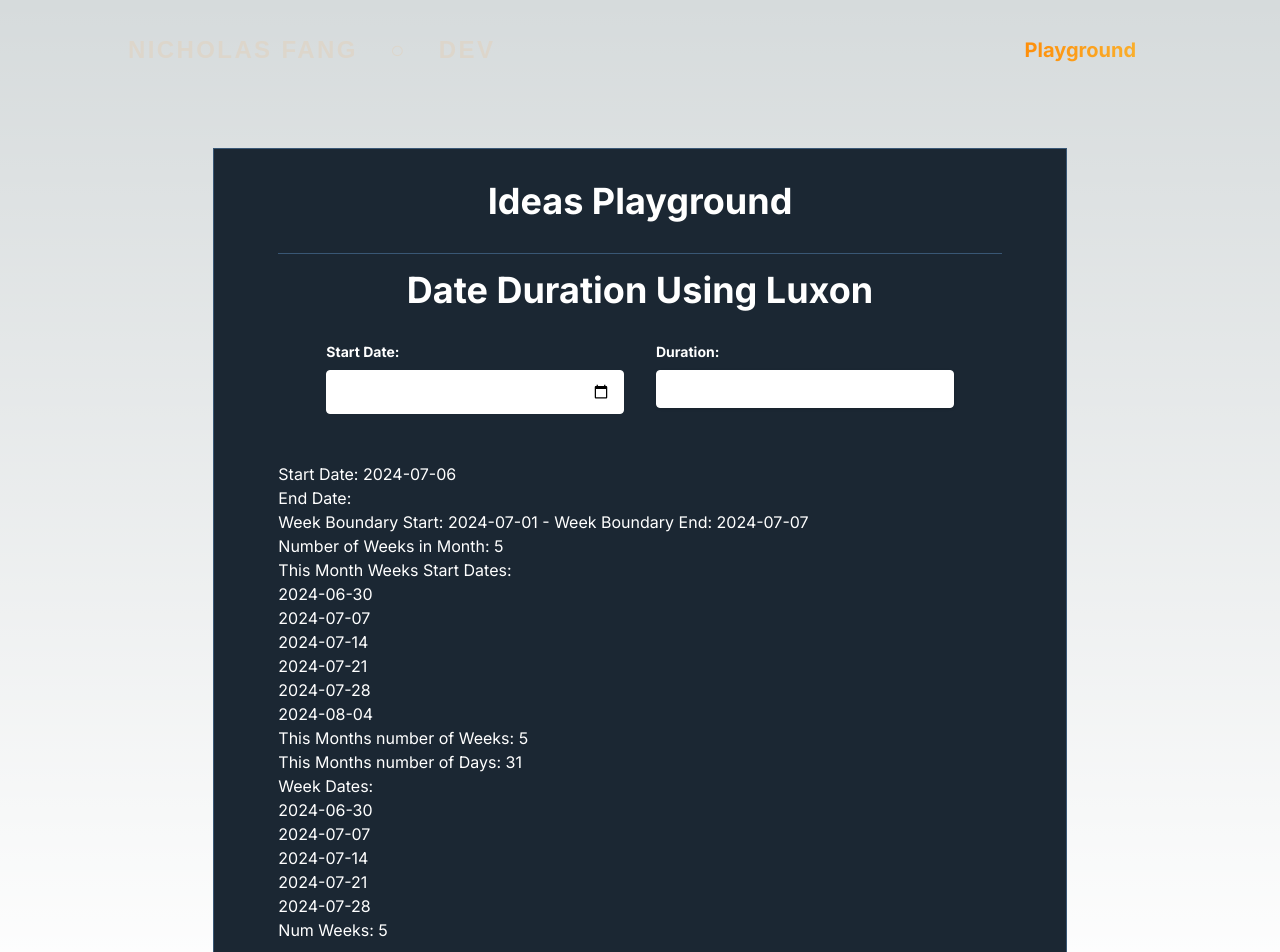
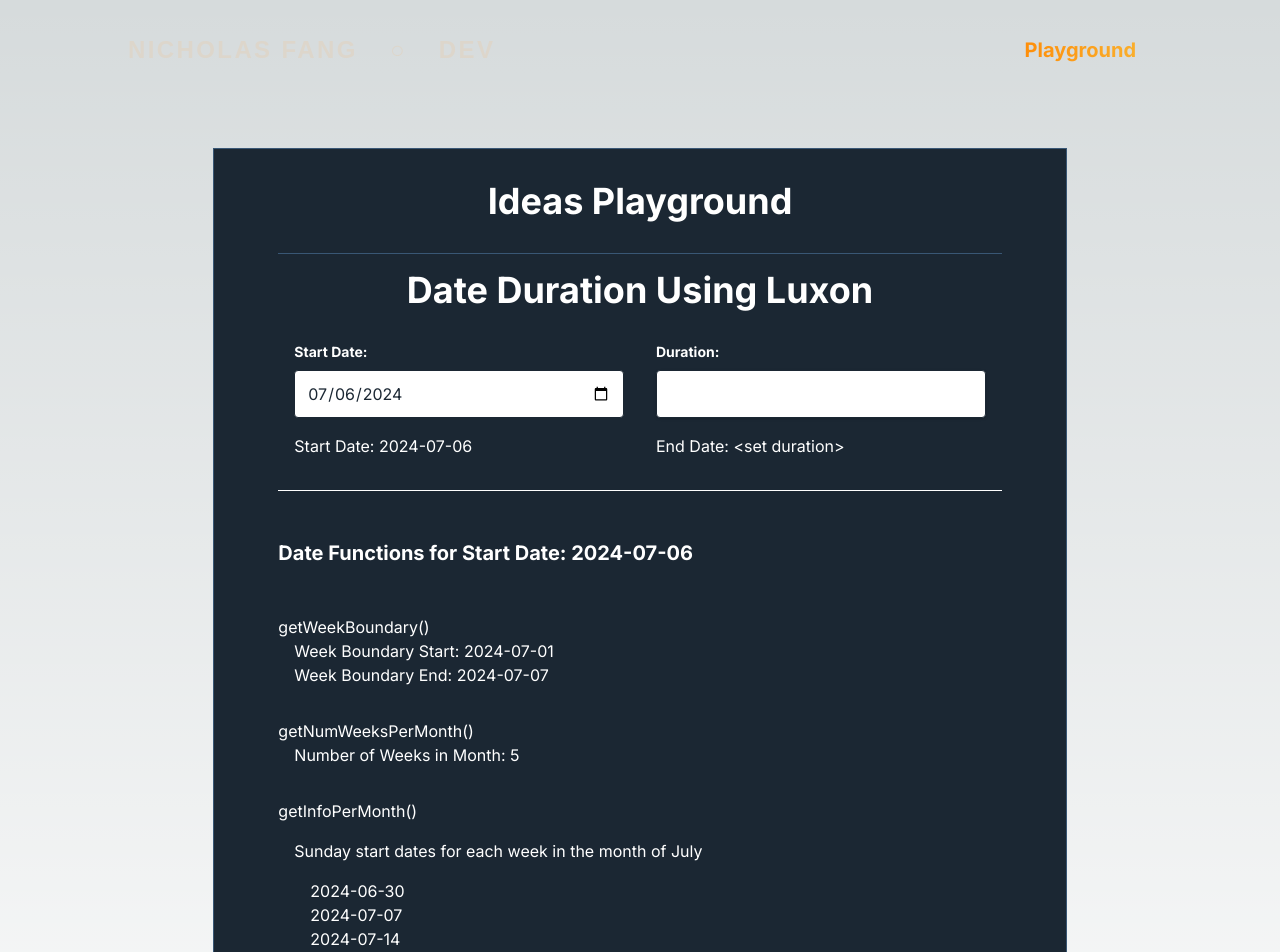
Before and after one commit to nickfang/nickfang.github.io, a Next.js app: page /ideas/date-range in a window 1280 px wide. Shown: the top 952 px of the page. Built offline with nearby package versions, Linux system fonts and the light colour scheme.

Commit message:
Fixing date utility functions and styling.

```diff
--- a/src/app/globals.css
+++ b/src/app/globals.css
@@ -38,6 +38,12 @@ h1 {
 h2 {
   @apply text-3xl font-bold text-center my-4;
 }
+h3 {
+  @apply text-2xl font-bold text-center my-4;
+}
+h4 {
+  @apply text-xl font-bold text-center my-4;
+}
 
 p {
   @apply my-4;
--- a/src/app/ideas/date-range/page.tsx
+++ b/src/app/ideas/date-range/page.tsx
@@ -7,8 +7,9 @@ import {
   getNumWeeksPerMonth,
   getInfoPerMonth,
   getWeekBoundary,
-  getWeekDates,
+  getWeekDatesByMonthYear,
   getDateString,
+  WEEKDAYS,
 } from '@/utils/date';
 import TextField from '@/components/inputs/TextField';
 import DateInput from '@/components/inputs/DateInput';
@@ -20,9 +21,7 @@ const DateRange = () => {
   const [invalidDuration, setInvalidDuration] = useState(false);
 
   const calculateEndDate = () => {
-    const Units = ['years', 'months', 'days', 'hours'];
-
-    const durationRegex = /^(\d+)\s*(week|day|month|hour)s?$/i;
+    const durationRegex = /^(\d+)\s*(hour|week|day|month|year)s?$/i;
     const match = durationInput.match(durationRegex);
     if (!match) {
       return;
@@ -44,8 +43,8 @@ const DateRange = () => {
   const wbStart = getDateString(weekBoundary.weekStart);
   const wbEnd = getDateString(weekBoundary.weekEnd);
   const numWeeksPerMonth = getNumWeeksPerMonth(jsdate);
-  const infoPerMonth = getInfoPerMonth(jsdate);
-  const weekDates = getWeekDates(jsdate.getMonth(), jsdate.getFullYear());
+  const infoPerMonth = getInfoPerMonth(jsdate, WEEKDAYS['Sunday']);
+  const weekDates = getWeekDatesByMonthYear(jsdate.getMonth(), jsdate.getFullYear());
 
   const handleDurationChange = (event: React.ChangeEvent<HTMLInputElement>) => {
     setDurationInput(event.target.value);
@@ -57,7 +56,9 @@ const DateRange = () => {
         <title>Date Time</title>
       </Head>
       <h1>Date Duration Using Luxon</h1>
-      <div className="m-8 flex">
+      <div className="flex flex-col gap-8">
+        <div className="flex flex-col">
+          <div className="mt-8 flex">
             <div className="mx-4 flex-1">
               <DateInput label="Start Date:" onChange={setStartDate} value={startDate} />
             </div>
@@ -72,21 +73,45 @@ const DateRange = () => {
               />
             </div>
           </div>
-
-      <div>Start Date: {startDate.toISODate()}</div>
-      <div>End Date: {endDate}</div>
           <div>
-        Week Boundary Start: {wbStart} - Week Boundary End: {wbEnd}
+            <div className="flex">
+              <div className="mx-4 flex-1">Start Date: {startDate.toISODate()}</div>
+              <div className="mx-4 flex-1">End Date: {endDate ? endDate : '<set duration>'}</div>
             </div>
-      <div>Number of Weeks in Month: {numWeeksPerMonth.numWeeks}</div>
+          </div>
+        </div>
+        <hr></hr>
+        <h4 className="text-left">
+          Date Functions for Start Date: {getDateString(startDate.toJSDate())}
+        </h4>
         <div>
-        This Month Weeks Start Dates:{' '}
+          <div>getWeekBoundary()</div>
+          <div className="mx-4">
+            <div>Week Boundary Start: {wbStart}</div>
+            <div>Week Boundary End: {wbEnd}</div>
+          </div>
+        </div>
+        <div>
+          <div>getNumWeeksPerMonth()</div>
+          <div className="mx-4">
+            Number of Weeks in <span>{}</span>Month: {numWeeksPerMonth.numWeeks}
+          </div>
+        </div>
+        <div>
+          <div>getInfoPerMonth()</div>
+          <div className="mx-4">
+            <p>Sunday start dates for each week in the month of {infoPerMonth.month}</p>
+            <div className="mx-4">
               {infoPerMonth.startDates.map((dateStr: string) => (
                 <div key={dateStr}>{dateStr}</div>
               ))}
             </div>
-      <div>This Months number of Weeks: {infoPerMonth.numWeeks}</div>
-      <div>This Months number of Days: {infoPerMonth.totalDays}</div>
+            <div>
+              <p>This Months number of Weeks: {infoPerMonth.numWeeks}</p>
+            </div>
+            <div>
+              <p>This Months number of Days: {infoPerMonth.totalDays} </p>
+            </div>
             <div>
               Week Dates:{' '}
               {weekDates.weekDates.map((dateStr: string) => (
@@ -94,6 +119,9 @@ const DateRange = () => {
               ))}
             </div>
             <div>Num Weeks: {weekDates.numWeeks}</div>
+          </div>
+        </div>
+      </div>
     </main>
   );
 };
--- a/src/components/inputs/DateInput.tsx
+++ b/src/components/inputs/DateInput.tsx
@@ -39,7 +39,7 @@ function DateInput({ label, value, onChange, className = '', error }: DateInputP
         type="date"
         value={inputValue}
         onChange={handleChange}
-        className={`w-full py-2 px-3 border rounded text-gray-700 focus:outline-none focus:shadow-outline ${className} ${error ? 'border-red-500' : ''}`}
+        className={`w-full h-12 py-2 px-3 border rounded text-bg focus:outline-none focus:shadow-outline ${className} ${error ? 'border-red-500' : ''}`}
       />
       {error && <p className="text-red-500 text-xs italic mt-1">{error}</p>}
     </div>
--- a/src/components/inputs/TextField.tsx
+++ b/src/components/inputs/TextField.tsx
@@ -37,7 +37,7 @@ function TextField({
         onFocus={handleFocus}
         onBlur={handleBlur}
         className={`
-          shadow appearance-none border rounded w-full py-2 px-3 text-gray-700 leading-tight focus:outline-none focus:shadow-outline
+          shadow appearance-none border rounded h-12 w-full py-2 px-3 text-bg leading-tight focus:outline-none focus:shadow-outline
           ${isFocused ? 'border-blue-500' : 'border-gray-300'}
           ${error ? 'border-red-500' : ''}
         `}
--- a/src/utils/date.ts
+++ b/src/utils/date.ts
@@ -123,25 +123,30 @@ function getNumWeeksPerMonth(date: Date) {
  * Returns the start and end dates for every week in a month.  The week range = [i, i+1).
  * @param {Date} date - Created new Date can be any day of the month.
  */
-function getInfoPerMonth(date: Date) {
+function getInfoPerMonth(date: Date, startDay = 1) {
   // Make a copy so we don't modify the original date
   const localDate = new Date(date);
+  const month = MONTHS[localDate.getUTCMonth()];
   localDate.setUTCDate(1);
+  // startOffset - 0 is Sunday, 1 is Monday, 2 is Tuesday, etc.
   const startOffset = localDate.getUTCDay();
+  // get end of month which is the 0th day of the next month
   localDate.setUTCMonth(localDate.getUTCMonth() + 1);
   localDate.setUTCDate(0);
   const totalDays = localDate.getUTCDate();
   const numWeeks = Math.ceil((startOffset + totalDays) / 7);
-  localDate.setUTCDate(1 - startOffset);
-  const startDates = [localDate.toISOString().split('T')[0]];
+
+  localDate.setUTCDate(1);
+  const startDates = [];
   for (let i = 0; i < numWeeks; i++) {
+    const { weekStart, weekEnd } = getWeekBoundary(localDate, startDay);
     localDate.setUTCDate(localDate.getUTCDate() + 7);
-    startDates.push(localDate.toISOString().split('T')[0]);
+    startDates.push(weekStart.toISOString().split('T')[0]);
   }
-  return { startDates, numWeeks, totalDays, startOffset };
+  return { month, startDates, numWeeks, totalDays, startOffset };
 }
 
-function getWeekDates(month: number, year: number, startDay = 0) {
+function getWeekDatesByMonthYear(month: number, year: number, startDay = 0) {
   const date: Date = new Date(year, month, 1);
   const offset = date.getUTCDay() - startDay;
   // if the offset is negative we are starting after the first of the month.  Make offset a week earlier.
@@ -166,5 +171,5 @@ export {
   getWeekBoundary,
   getNumWeeksPerMonth,
   getInfoPerMonth,
-  getWeekDates,
+  getWeekDatesByMonthYear,
 };
```
Also changed, not shown: 1 other file (tests, documents, lock files or other folders). Lines whose indentation alone changed are shown as unchanged.
